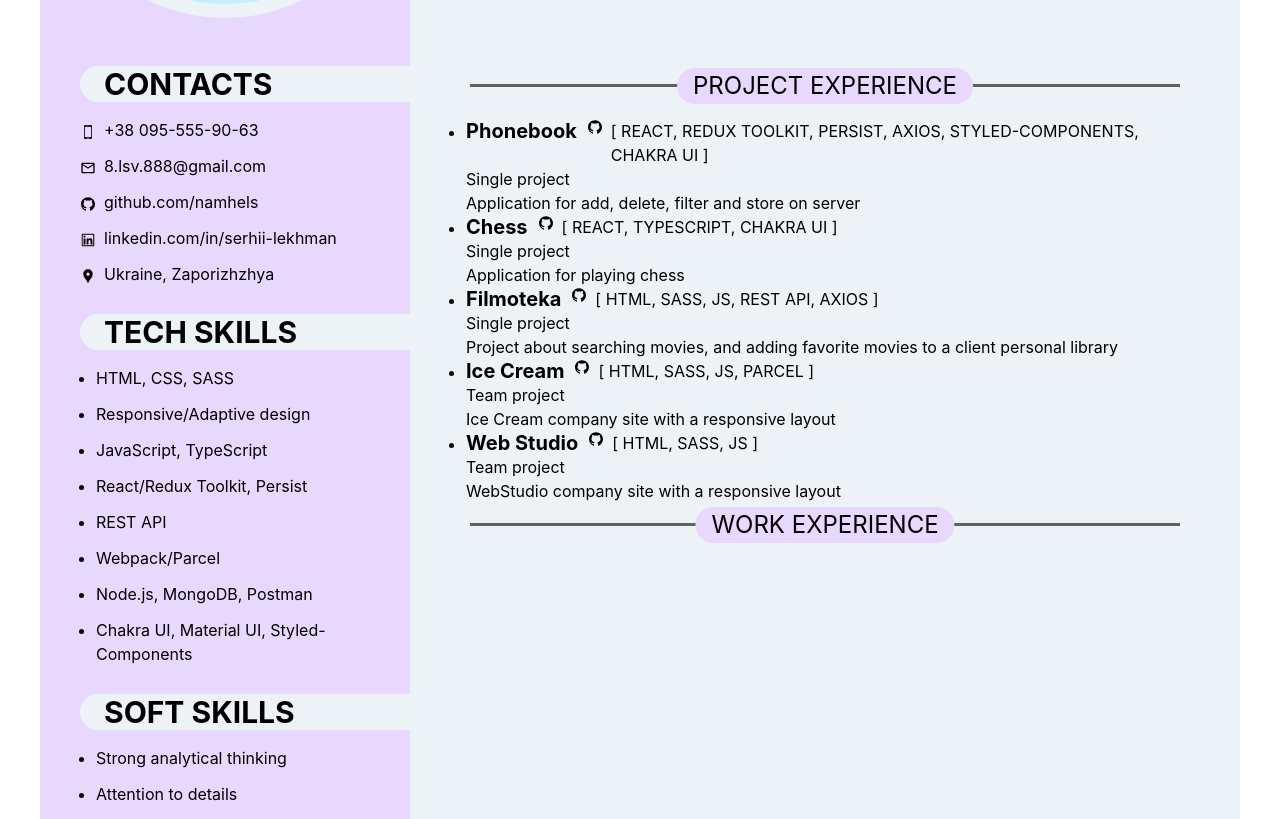
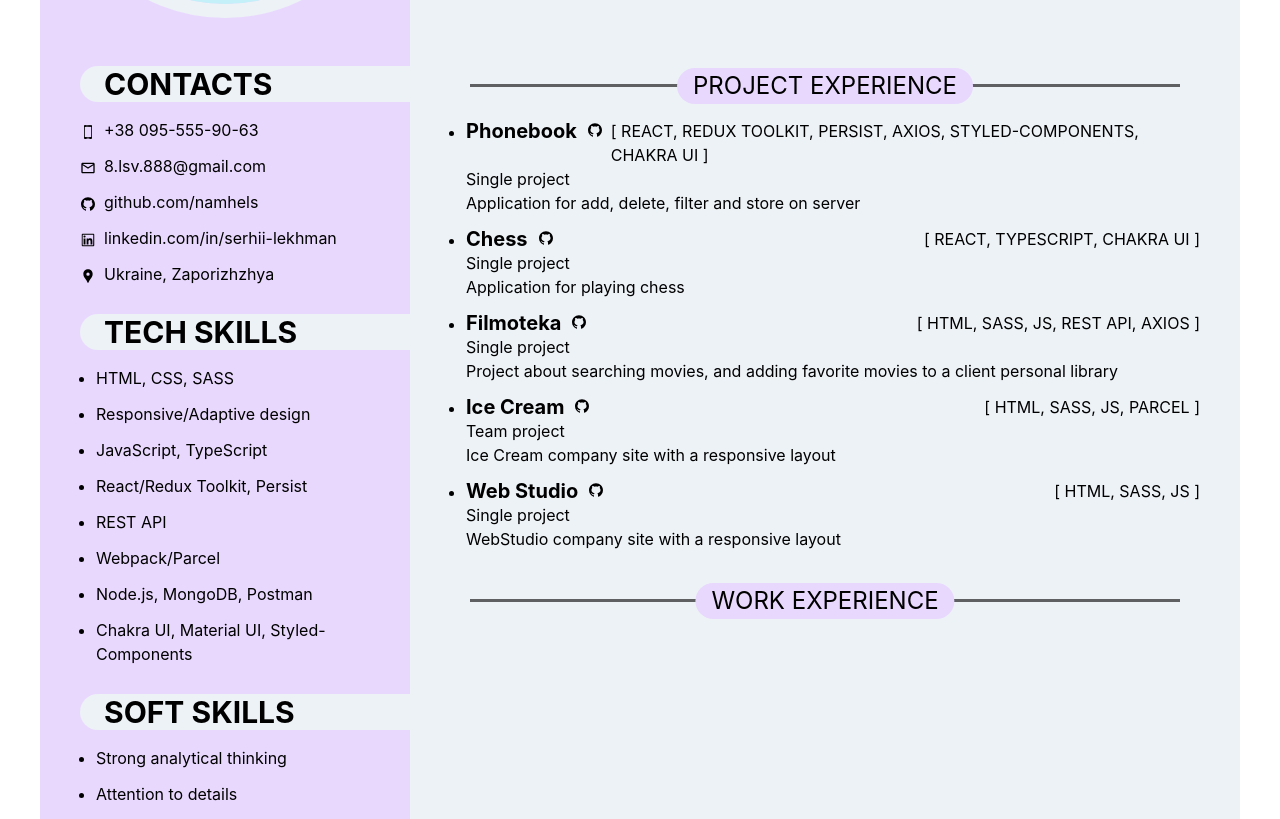
Before and after one commit to namhels/CV-Serhii-Lekhman, a React (Create React App) app: page / in a window 1280 px wide. Shown: the part 470-1289 px from the top of the page. Built offline with nearby package versions, Linux system fonts and the light colour scheme.

Commit message:
add project.json

```diff
--- a/src/components/Header.jsx
+++ b/src/components/Header.jsx
@@ -32,7 +32,7 @@ const Header = () => {
       <Text fontSize="md" mt={2}>
         I'm a junior Full Stack Developer with strong analytical thinking and
         excellent basic training. I have good knowledge and practical experience
-        at HTML, CSS, SASS, JavaScript. Used React/Redux as main tool of
+        at HTML, CSS, SASS, JavaScript. Used React/Redux Toolkit as main tool of
         Front-end. Implemented RESTfull API's using Node.js. I am constantly
         improving my level as a specialist and I am looking for a company where
         I can be useful, become part of a team where I can use my knowledge
--- a/src/components/Main.jsx
+++ b/src/components/Main.jsx
@@ -13,6 +13,7 @@ import {
 } from '@chakra-ui/react';
 
 import { AiFillGithub } from 'react-icons/ai';
+import projects from '../db/projects.json';
 
 const Main = () => {
   return (
@@ -35,108 +36,26 @@ const Main = () => {
           PROJECT EXPERIENCE
         </AbsoluteCenter>
       </Box>
-      <UnorderedList mt={3}>
+      <UnorderedList spacing={3} mt={3}>
+        {projects.map(({ href, heading, technologies, title, description }) => (
           <ListItem>
-          <Flex>
-            <Link
-              href="https://github.com/namhels/goit-react-hw-08-phonebook"
-              isExternal
-            >
-              <Flex>
+            <Flex justifyContent="space-between">
+              <Link href={href} isExternal>
+                <Flex alignItems="baseline">
                   <Heading as="h3" size="md">
-                  Phonebook
+                    {heading}
                   </Heading>
                   <ListIcon as={AiFillGithub} ml="10px" />
                 </Flex>
               </Link>
-            <Text fontSize="md">
-              [ REACT, REDUX TOOLKIT, PERSIST, AXIOS, STYLED-COMPONENTS, CHAKRA
-              UI ]
-            </Text>
+              <Text fontSize="md">{technologies}</Text>
             </Flex>
-          <Text fontSize="md">Single project</Text>
-          <Text fontSize="md">
-            Application for add, delete, filter and store on server
-          </Text>
+            <Text fontSize="md">{title}</Text>
+            <Text fontSize="md">{description}</Text>
           </ListItem>
-        <ListItem>
-          <Flex>
-            <Link
-              href="https://github.com/namhels/chess-react-typescript"
-              isExternal
-            >
-              <Flex>
-                <Heading as="h3" size="md">
-                  Chess
-                </Heading>
-                <ListIcon as={AiFillGithub} ml="10px" />
-              </Flex>
-            </Link>
-            <Text fontSize="md">[ REACT, TYPESCRIPT, CHAKRA UI ]</Text>
-          </Flex>
-          <Text fontSize="md">Single project</Text>
-          <Text fontSize="md">Application for playing chess</Text>
-        </ListItem>
-        <ListItem>
-          <Flex>
-            <Link
-              href="https://github.com/namhels/Filmoteka-single-project"
-              isExternal
-            >
-              <Flex>
-                <Heading as="h3" size="md">
-                  Filmoteka
-                </Heading>
-                <ListIcon as={AiFillGithub} ml="10px" />
-              </Flex>
-            </Link>
-            <Text fontSize="md">[ HTML, SASS, JS, REST API, AXIOS ]</Text>
-          </Flex>
-          <Text fontSize="md">Single project</Text>
-          <Text fontSize="md">
-            Project about searching movies, and adding favorite movies to a
-            client personal library
-          </Text>
-        </ListItem>
-        <ListItem>
-          <Flex>
-            <Link
-              href="https://github.com/namhels/ice-cream--project-js"
-              isExternal
-            >
-              <Flex>
-                <Heading as="h3" size="md">
-                  Ice Cream
-                </Heading>
-                <ListIcon as={AiFillGithub} ml="10px" />
-              </Flex>
-            </Link>
-            <Text fontSize="md">[ HTML, SASS, JS, PARCEL ]</Text>
-          </Flex>
-          <Text fontSize="md">Team projeсt</Text>
-          <Text fontSize="md">
-            Ice Cream company site with a responsive layout
-          </Text>
-        </ListItem>
-        <ListItem>
-          <Flex>
-            <Link href="https://github.com/namhels/Web-Studio" isExternal>
-              <Flex>
-                <Heading as="h3" size="md">
-                  Web Studio
-                </Heading>
-                <ListIcon as={AiFillGithub} ml="10px" />
-              </Flex>
-            </Link>
-            <Text fontSize="md">[ HTML, SASS, JS ]</Text>
-          </Flex>
-          <Text fontSize="md">Team project</Text>
-          <Text fontSize="md">
-            WebStudio company site with a responsive layout
-          </Text>
-        </ListItem>
+        ))}
       </UnorderedList>
-      <Box position="relative" padding="5">
+      <Box position="relative" padding="5" mt={7}>
         <Divider borderBottomWidth="3px" borderColor="black" />
         <AbsoluteCenter
           fontSize="2xl"
--- /dev/null
+++ b/src/db/projects.json
@@ -0,0 +1,37 @@
+[
+  {
+    "href": "https://github.com/namhels/goit-react-hw-08-phonebook",
+    "heading": "Phonebook",
+    "technologies": "[ REACT, REDUX TOOLKIT, PERSIST, AXIOS, STYLED-COMPONENTS, CHAKRA UI ]",
+    "title": "Single project",
+    "description": "Application for add, delete, filter and store on server"
+  },
+  {
+    "href": "https://github.com/namhels/chess-react-typescript",
+    "heading": "Chess",
+    "technologies": "[ REACT, TYPESCRIPT, CHAKRA UI ]",
+    "title": "Single project",
+    "description": "Application for playing chess"
+  },
+  {
+    "href": "https://github.com/namhels/Filmoteka-single-project",
+    "heading": "Filmoteka",
+    "technologies": "[ HTML, SASS, JS, REST API, AXIOS ]",
+    "title": "Single project",
+    "description": "Project about searching movies, and adding favorite movies to a client personal library"
+  },
+  {
+    "href": "https://github.com/namhels/ice-cream--project-js",
+    "heading": "Ice Cream",
+    "technologies": "[ HTML, SASS, JS, PARCEL ]",
+    "title": "Team projeсt",
+    "description": "Ice Cream company site with a responsive layout"
+  },
+  {
+    "href": "https://github.com/namhels/Web-Studio",
+    "heading": "Web Studio",
+    "technologies": "[ HTML, SASS, JS ]",
+    "title": "Single project",
+    "description": "WebStudio company site with a responsive layout"
+  }
+]
```
Lines whose indentation alone changed are shown as unchanged.
